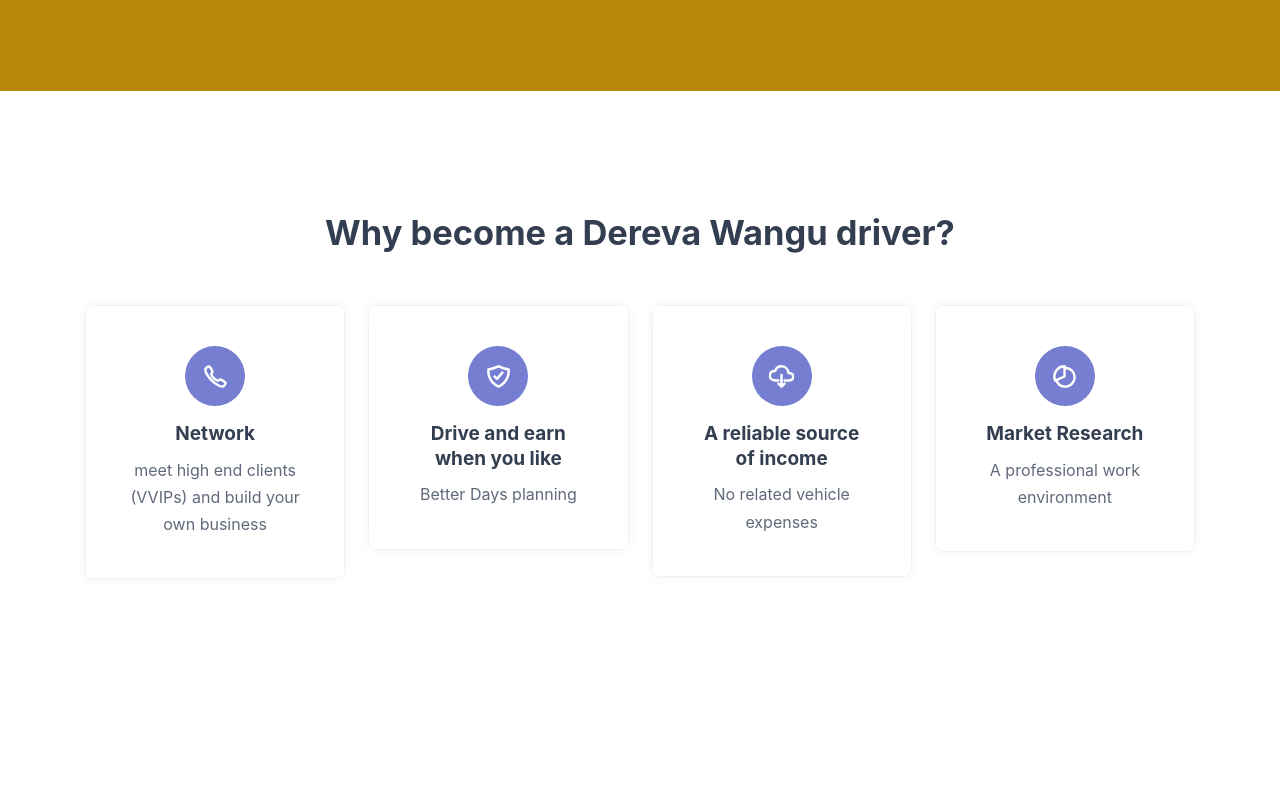
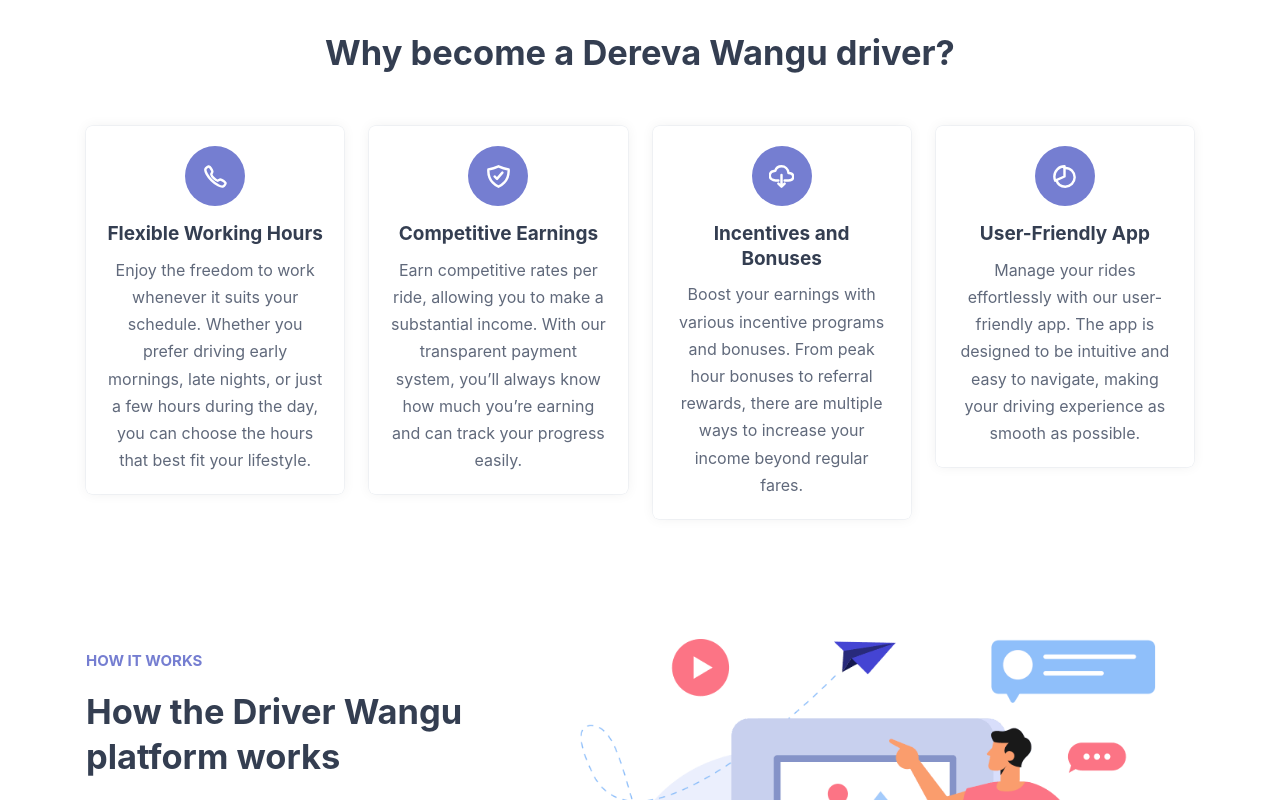
Before and after one commit to leenock/driver-app-crm, a React (Create React App) app in the folder frontend-side/: page / in a window 1280 px wide. Shown: the part 640-1440 px from the top of the page. Built offline with nearby package versions, Linux system fonts and the light colour scheme.

Commit message:
layput padding commits

```diff
--- a/frontend-side/src/components/CTA/cta.css
+++ b/frontend-side/src/components/CTA/cta.css
@@ -1,7 +1,7 @@
 .cta { background-color: var(--cultured); }
 
 .cta .container {
-  padding-block: 100px 60px;
+  padding-block: 0px 60px;
   border-block-end: 1px solid var(--cadet-blue-crayola_a20);
 }
 
--- a/frontend-side/src/components/Header/Header.jsx
+++ b/frontend-side/src/components/Header/Header.jsx
@@ -43,6 +43,7 @@
             alt="Adexhome"
             className="logo-dark"
           />
+
         </a>
         <nav
           className={`navbar ${navActive ? "active" : "navbar.active"}`}
@@ -50,12 +51,8 @@
         >
           <div className="navbar-top">
             <a href="/#" className="logo">
-              <img
-                src="./assets/images/light.png"
-                width="74"
-                height="24"
-                alt="Adex home"
-              />
+            <p style={{ color: "white", fontWeight: "bold", fontSize: "19px" }}>Dereva wangu</p>
+
             </a>
             <button
               onClick={closeMenu}
--- a/frontend-side/src/components/Testmony/mediaquery.css
+++ b/frontend-side/src/components/Testmony/mediaquery.css
@@ -50,7 +50,7 @@
        * spacing
        */
 
-      --section-padding: 120px;
+      --section-padding: 60px;
 
     }
 
--- a/frontend-side/src/components/Why/Why.jsx
+++ b/frontend-side/src/components/Why/Why.jsx
@@ -14,9 +14,9 @@
               <div className="card-icon">
                 <ion-icon name="call-outline" aria-hidden="true"></ion-icon>
               </div>
-              <h3 className="h4 card-title">Network</h3>
+              <h3 className="h4 card-title">Flexible Working Hours</h3>
               <p className="card-text">
-               meet high end clients (VVIPs) and build your own business
+              Enjoy the freedom to work whenever it suits your schedule. Whether you prefer driving early mornings, late nights, or just a few hours during the day, you can choose the hours that best fit your lifestyle.
               </p>
             </div>
           </li>
@@ -28,9 +28,9 @@
                   aria-hidden="true"
                 ></ion-icon>
               </div>
-              <h3 className="h4 card-title">Drive and earn when you like</h3>
+              <h3 className="h4 card-title">Competitive Earnings</h3>
               <p className="card-text">
-              Better Days planning
+              Earn competitive rates per ride, allowing you to make a substantial income. With our transparent payment system, you’ll always know how much you’re earning and can track your progress easily.
               </p>
             </div>
           </li>
@@ -42,9 +42,9 @@
                   aria-hidden="true"
                 ></ion-icon>
               </div>
-              <h3 className="h4 card-title">A reliable source of income</h3>
+              <h3 className="h4 card-title">Incentives and Bonuses</h3>
               <p className="card-text">
-              No related vehicle expenses
+              Boost your earnings with various incentive programs and bonuses. From peak hour bonuses to referral rewards, there are multiple ways to increase your income beyond regular fares.
               </p>
             </div>
           </li>
@@ -56,9 +56,9 @@
                   aria-hidden="true"
                 ></ion-icon>
               </div>
-              <h3 className="h4 card-title">Market Research</h3>
+              <h3 className="h4 card-title">User-Friendly App</h3>
               <p className="card-text">
-              A professional work environment
+              Manage your rides effortlessly with our user-friendly app. The app is designed to be intuitive and easy to navigate, making your driving experience as smooth as possible.
               </p>
             </div>
           </li>
--- a/frontend-side/src/components/Why/why.css
+++ b/frontend-side/src/components/Why/why.css
@@ -5,7 +5,7 @@
 .service .section-title { margin-block-end: 50px; }
 
 .service-card {
-  padding: 40px;
+  padding: 20px;
   box-shadow: var(--shadow-2);
   border-radius: var(--radius-6);
 }
```
